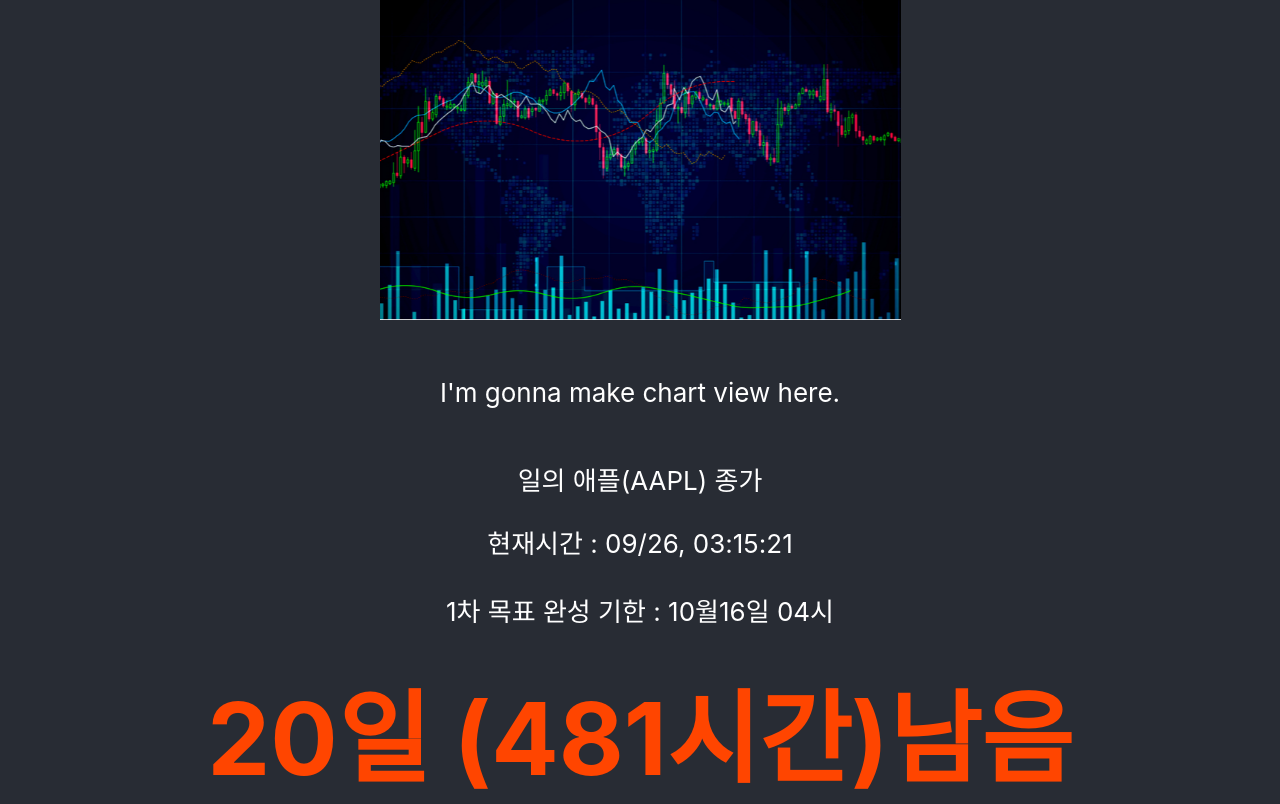
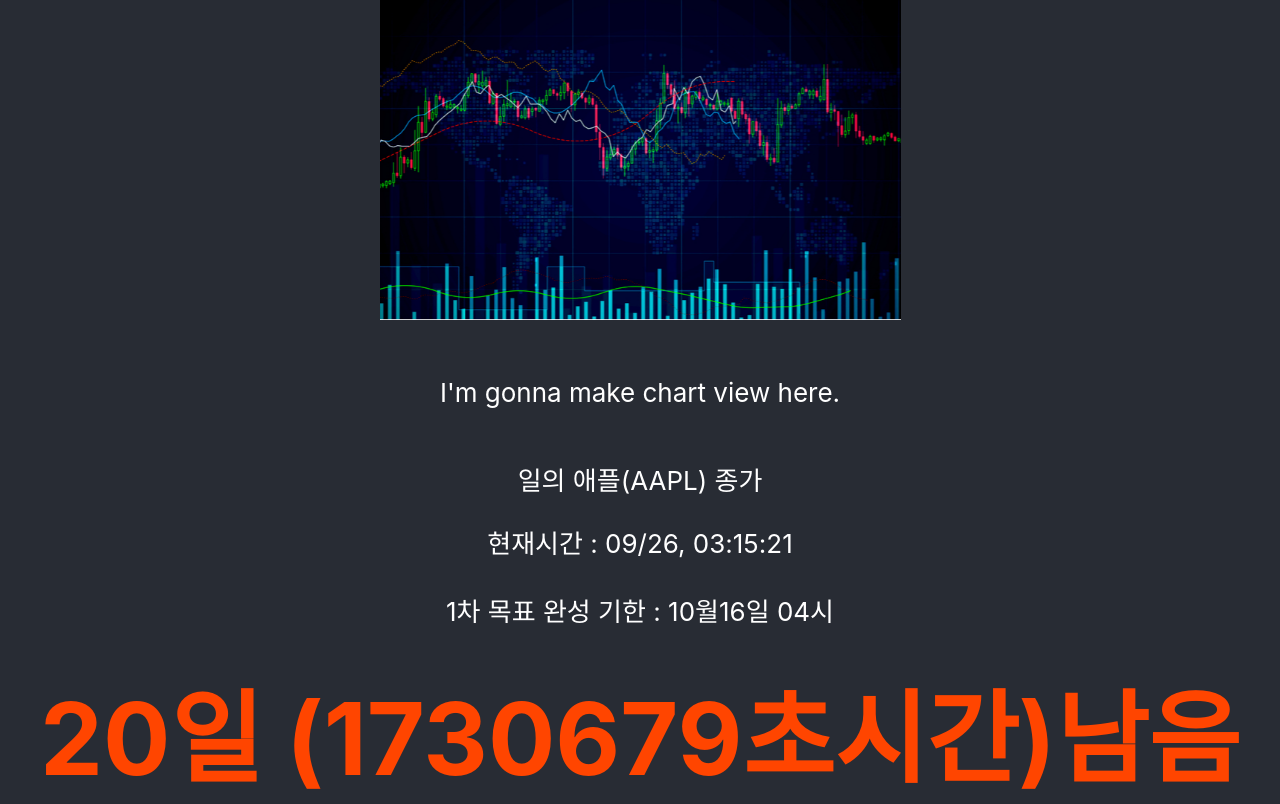
Before and after one commit to desperado9371/stockchart_react, a React (Create React App) app: page / in a window 1280 px wide. Built offline with nearby package versions, Linux system fonts and the light colour scheme; no server answers.

Commit message:
Left time change when cllicked

```diff
--- a/src/components/App.js
+++ b/src/components/App.js
@@ -40,7 +40,7 @@ function App() {
         <p>
           {date}일의 애플(AAPL) 종가 {price}
         </p>
-        <TimerTick expiredTime={'2020-10-16T13:00:00+09:00'} />
+        <TimerTick expiredTime={'2020-10-16T13:00:00+09:00'} isClicked={isAnimate} />
       </header>
     </div>
   );
--- a/src/components/TimerTick.jsx
+++ b/src/components/TimerTick.jsx
@@ -3,12 +3,19 @@ import moment from 'moment';
 import 'moment/locale/ko';
 import './TimerTick.css';
 
-const TimerTick = ({ expiredTime }) => {
+const TimerTick = ({ expiredTime, isClicked }) => {
   const [date, setDate] = useState(moment());
 
   const tempTime = moment(expiredTime);
 
   const remainTime = tempTime - moment();
+
+  var printTime = 0;
+  if (!isClicked) {
+    printTime = (remainTime / 1000 / 60 / 60).toFixed(0) + '시간';
+  } else {
+    printTime = (remainTime / 1000).toFixed(0) + '초';
+  }
 
   useEffect(() => {
     setTimeout(() => {
@@ -22,7 +29,7 @@ const TimerTick = ({ expiredTime }) => {
       <div>{tempTime.format('1차 목표 완성 기한 : MM월DD일 HH시')}</div>
       <br />
       <strong className="timeleft">
-        {tempTime.fromNow(true)} ({(remainTime / 1000 / 60 / 60).toFixed(0)}시간)남음
+        {tempTime.fromNow(true)} ({printTime}시간)남음
       </strong>
     </div>
   );
```
